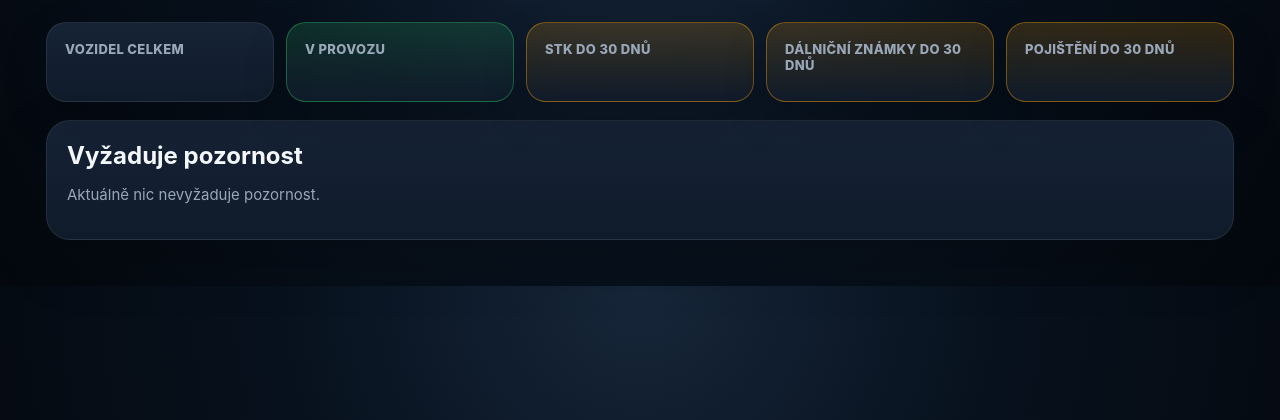
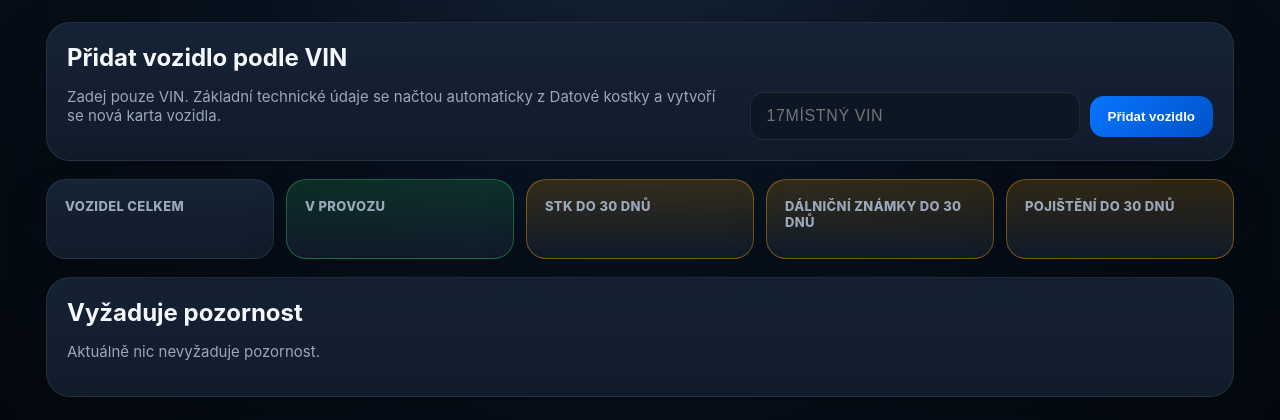
Before and after one commit to jakubwurm-coder/crocodille-rent, a Flask app: template templates/admin.html in a window 1280 px wide. Shown: the part 128-548 px from the top of the page. Run offline with Flask 3, Linux system fonts and the light colour scheme; the template is opened without the code that fills it, so the values that code supplies are empty.

Commit message:
Přidání vozidla podle VIN v administraci

```diff
--- a/templates/admin.html
+++ b/templates/admin.html
@@ -11,6 +11,23 @@
     <a class="btn small muted-btn" href="/admin/logout">Odhlásit</a>
   </div>
 </header>
+
+{% with messages=get_flashed_messages() %}
+  {% if messages %}
+    <div class="flashbox" style="margin-bottom:18px">{{ messages[0] }}</div>
+  {% endif %}
+{% endwith %}
+
+<section class="admin-panel add-vin-panel">
+  <div>
+    <h2>Přidat vozidlo podle VIN</h2>
+    <p class="admin-help">Zadej pouze VIN. Základní technické údaje se načtou automaticky z Datové kostky a vytvoří se nová karta vozidla.</p>
+  </div>
+  <form action="/admin/add-by-vin" method="post" class="add-vin-form">
+    <input name="vin" maxlength="17" minlength="17" required placeholder="17místný VIN" autocomplete="off" spellcheck="false">
+    <button class="btn" type="submit">Přidat vozidlo</button>
+  </form>
+</section>
 
 <section class="dashboard-grid">
   <div class="dashboard-card"><span>Vozidel celkem</span><strong>{{ dashboard.total }}</strong></div>
@@ -45,9 +62,28 @@
         <div class="copy-line"><small>SPZ</small><strong>{{ v.spz or 'nezadáno' }}</strong></div>
         <div class="copy-line"><small>VIN</small><strong>{{ v.vin or 'nezadáno' }}</strong></div>
         <div class="vehicle-admin-name">{{ v.brand or v.name or v.model or 'Vozidlo' }}</div>
+        {% if v.get('datova_kostka') %}
+          <div class="dk-state ok">Datová kostka načtena</div>
+        {% elif v.vin %}
+          <div class="dk-state pending">Datová kostka se načte automaticky</div>
+        {% endif %}
       </div>
-      <a class="btn small" href="/admin/{{ v.id }}">Upravit</a>
+      <div class="admin-card-actions">
+        <a class="btn small muted-btn" href="/v/{{ v.id }}">Karta</a>
+        <a class="btn small" href="/admin/{{ v.id }}">Upravit</a>
+      </div>
     </div>
   {% endfor %}
 </div>
+
+<style>
+.add-vin-panel{display:grid;grid-template-columns:1fr auto;align-items:end;gap:24px}
+.add-vin-panel h2{margin-top:0}
+.add-vin-form{display:flex;gap:10px;align-items:center}
+.add-vin-form input{min-width:330px;padding:14px 16px;border-radius:14px;border:1px solid var(--line);background:#0d1724;color:#fff;font-size:16px;text-transform:uppercase;letter-spacing:.6px}
+.admin-card-actions{display:flex;gap:8px;align-items:center}
+.dk-state{margin-top:8px;font-size:12px;font-weight:850}
+.dk-state.ok{color:#8de5ac}.dk-state.pending{color:#ffd08a}
+@media(max-width:800px){.add-vin-panel{grid-template-columns:1fr}.add-vin-form{align-items:stretch;flex-direction:column}.add-vin-form input{min-width:0;width:100%}.admin-card-actions{flex-direction:column}}
+</style>
 {% endblock %}
```
